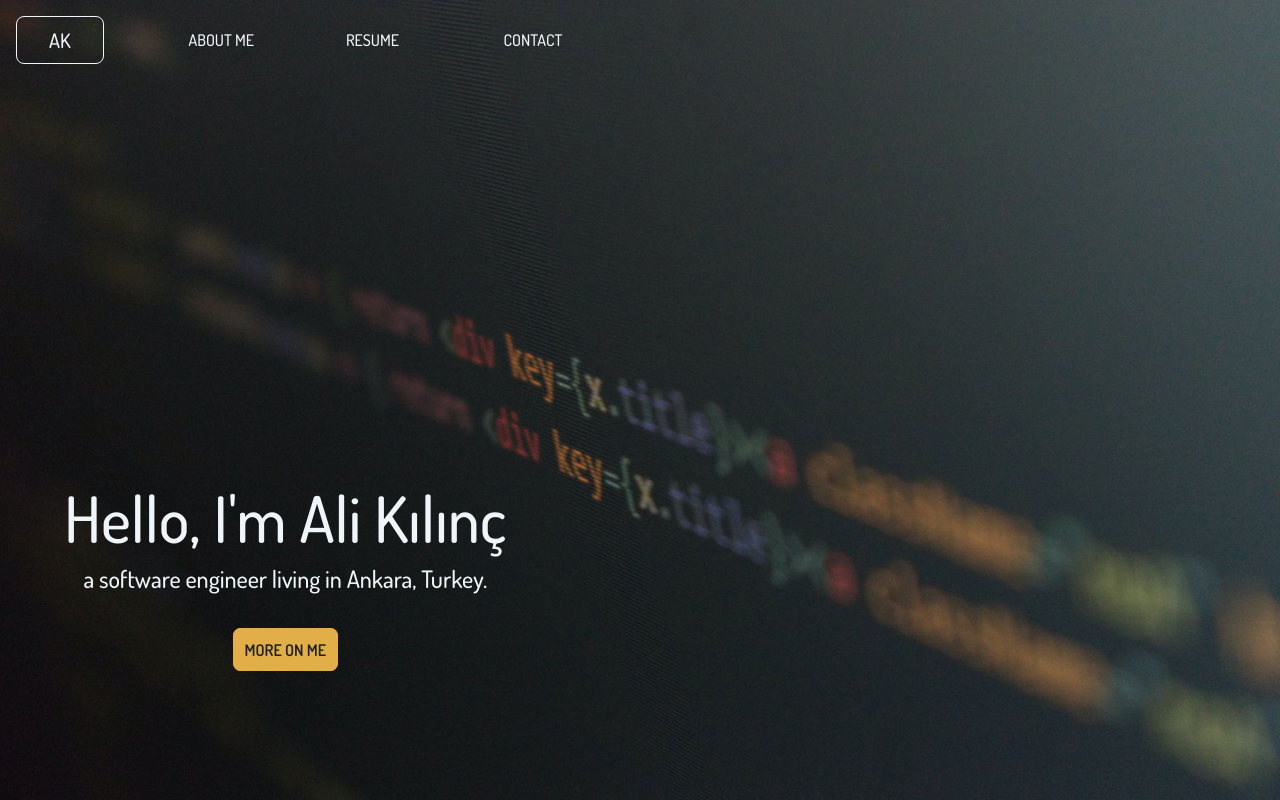
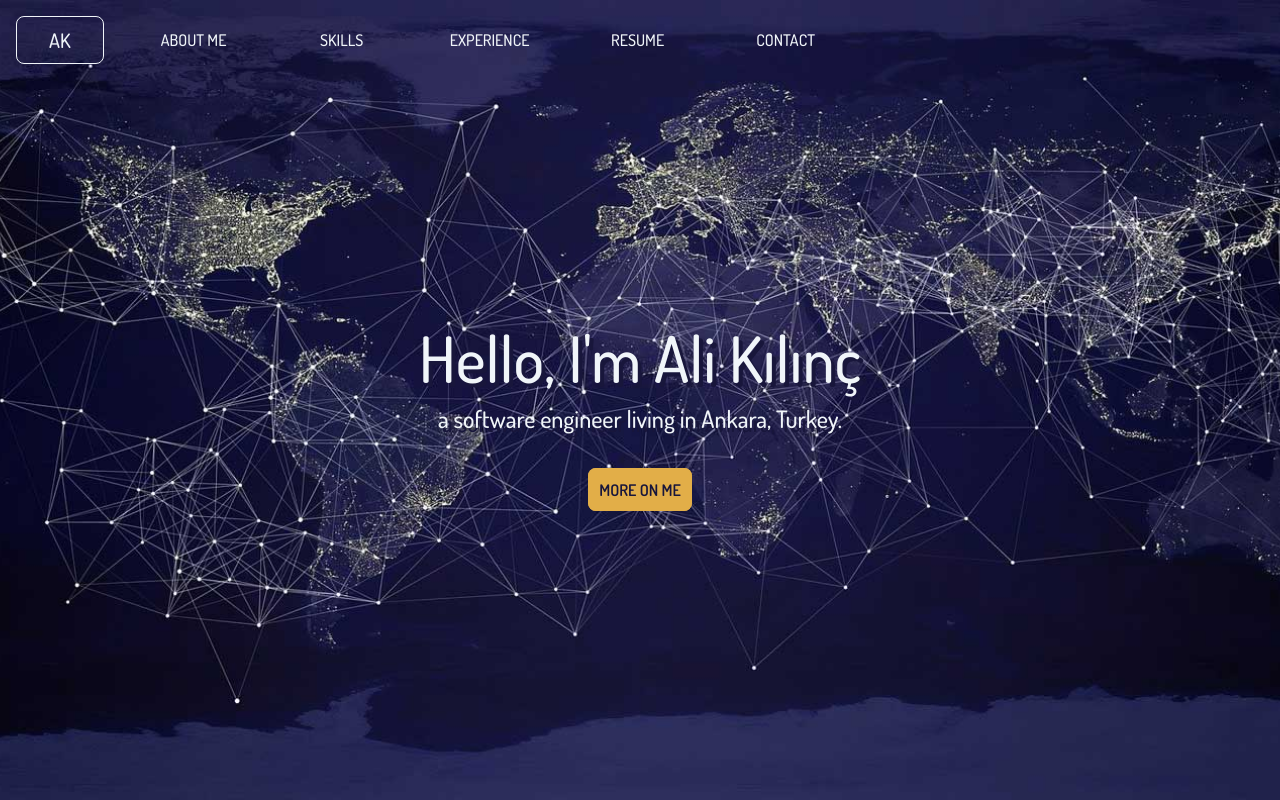
Before and after one commit to ali-kilinc/ali-portfolio, a plain HTML site: page index.html in a window 1280 px wide. Shown: the top 800 px of the page. Drawn offline with Linux system fonts and the light colour scheme.

Commit message:
make visual improvements

```diff
--- a/assets/css/portfolio.scss
+++ b/assets/css/portfolio.scss
@@ -2,8 +2,8 @@ $font-stack:    'Dosis', sans-serif;
 
 $color-1 : #f0f5f9;
 $color-2 : #c9d6df;
-$color-3 : #52616b;
-$color-4 : #1e2022;
+$color-3 : #2b2e5b;
+$color-4 : #18163b;
 $color-x : #e2ae48;
 
 /* #region Mustard color underlined items */
@@ -23,6 +23,7 @@ $color-x : #e2ae48;
 body{
   font-family: $font-stack;
   background-color: $color-2;
+  color: $color-4;
 }
 
 h1{
@@ -35,12 +36,6 @@ h2
   @extend %mustard-underlined;
 }
 
-.sub-h2
-{
-  font-size: 1.5rem;
-  @extend %mustard-underlined;
-}
-
 h3
 {
   font-size: 1.3rem;
@@ -49,14 +44,12 @@ h3
 @media (min-width: 962px) and (max-width:1300px) {
   h1 {font-size:4rem;}
   h2 {font-size:2.5rem;}
-  .sub-h2 {font-size:2rem;}
   h3 {font-size:1.5rem;}
 }
 
 @media (min-width: 1300px) {
   h1 {font-size:5rem;}
   h2 {font-size:3rem;}
-  .sub-h2 {font-size:2.5rem;}
   h3 {font-size:2rem;}
 }
 
@@ -124,7 +117,7 @@ a:hover
 
 .navbar-brand
 {
-  margin-right: 3rem;
+  margin-right: 1rem;
   margin-left: 1rem;
   color : #f0f5f9;
   font-weight: 400;
@@ -147,7 +140,6 @@ a:hover
   color : $color-1;
   min-width: 100px;
   transition: color .6s ease;
-  margin: 0.2rem 1.8rem;
 }
 
 .navbar-nav .nav-link:hover,
@@ -182,31 +174,36 @@ a:hover
 /*#endregion*/
 
 /* #region Home Section*/
-#home
-{
+#home {
   max-width: 100%;
+  width: 100%;
   height: 100vh;
   min-height: 600px;
-  background-image: url("../imgs/header_small.jpg");
+  background-image: url(../imgs/back-small.jpg);
+  background-attachment: fixed;
+  background-position: center;
+  background-repeat: no-repeat;
   background-size: cover;
-  background-position: center;
-  color:$color-1;
+  color: #f0f5f9;
+  padding: 20rem 0rem;
 }
 
-@media (min-width: 992px) {
-  #home {background-image: url("../imgs/header.jpg");}
+@media (min-width: 768px) {
+  #home {
+    background-image: url(../imgs/back.jpg);
+  }
 }
 
-#greeting
-{
-  position: absolute;
-  top : 60%;
-  left: 5%;
-  display: inline-block;
+#greeting {
   text-align: center;
   line-height: 1.1rem;
 }
 
+#greeting h1,
+#greeting h3
+{
+  text-shadow: 4px 4px $color-4;
+}
 
 #greeting h3
 {
@@ -381,7 +378,7 @@ input[type=text], input[type=email], textarea {
   margin-top: 6px;
   margin-bottom: 16px;
   resize: vertical;
-  background-color:$color-1;
+  background-color: $color-1;
   color : $color-3;
 }
 
--- a/index.html
+++ b/index.html
@@ -21,28 +21,34 @@
 
         <div class="collapse navbar-collapse" id="navbarSupportedContent">
           <ul class="navbar-nav mr-auto mt-4 mt-md-0 ml-5 ml-md-0">
-            <li class="nav-item">
-              <a class="nav-link slide-to-link" href="#aboutMe">ABOUT ME</a>
+            <li class="nav-item mx-1 mx-lg-3 mx-xl-4">
+              <a class="text-md-center nav-link slide-to-link" href="#aboutMe">ABOUT ME</a>
             </li>
-            <li class="nav-item">
-              <a class="nav-link" target="_blank" href="assets/docs/Resume.pdf">RESUME</a>
+            <li class="nav-item mx-1 mx-lg-3 mx-xl-4">
+              <a class="text-md-center nav-link slide-to-link" href="#skills">SKILLS</a>
             </li>
-            <li class="nav-item">
-                <a class="nav-link slide-to-link" href="#contact">CONTACT</a>
+            <li class="nav-item mx-1 mx-lg-3 mx-xl-4">
+              <a class="text-md-center nav-link slide-to-link" href="#experience">EXPERIENCE</a>
+            </li>
+            <li class="nav-item mx-1 mx-lg-3 mx-xl-4">
+              <a class="text-md-center nav-link" target="_blank" href="assets/docs/Resume.pdf">RESUME</a>
+            </li>
+            <li class="nav-item mx-1 mx-lg-3 mx-xl-4">
+                <a class="text-md-center nav-link slide-to-link" href="#contact">CONTACT</a>
               </li>
           </ul>
         </div>
       </nav>
 
-    <section id="home" class="container-fluid">
+      <section id="home" class="d-flex justify-content-center">
         <div id="greeting">
           <h1>Hello, I'm <span id="myName">Ali Kılınç</span></h1>
           <h3>a software engineer living in Ankara, Turkey.</h3>
-        <a href="#aboutMe" class="slide-to-link btn-portfolio">MORE ON ME</a>
+          <a href="#aboutMe" class="d-none  d-md-inline slide-to-link btn-portfolio">MORE ON ME</a>
         </div>
       </section>
 
-    <section id="aboutMe" class="container mt-5">
+    <section id="aboutMe" class="container mt-3 mt-sm-4 mt-lg-5">
       <h2 class="mb-3 mb-sm-4 mb-lg-5">About Me</h2>
       <div class="row align-items-center mb-sm-3 mb-lg-5">
         <div class="col-12 col-md-7">
@@ -52,8 +58,10 @@
             <p class="text-center">I'am a software engineer since 2009. I worked in various large-scale defense industry projects (C4ISR) for years. I am also interested in developing mobile and web applications and passionate about learning and using new technologies.<br><br><span id="currentFocus"><span id="currentFocusTitle">Current Focus : </span><span>Full-Stack Web Development</span></span></p>
         </div>
       </div>
+    </section>
 
-      <h2 class="sub-h2 mb-3 mb-sm-4">Skills</h2>
+    <section id="skills" class="container mt-3 mt-sm-4 mt-lg-5">
+      <h2 class="mb-3 mb-sm-4 mb-lg-5">Skills</h2>
       <div class="row px-5">
         <div class="col-4 col-md-3 col-lg-2 p-2 p-md-3 p-lg-4">
           <img src="assets/imgs/net.jpg">
@@ -115,9 +123,10 @@
           <h3 class="mt-3 text-center">mongoDb</h3>
         </div>
       </div>
+    </section>
 
-      <section id="experience mb-3">
-        <h2 class="sub-h2 mb-3 mb-sm-4">Experience</h2>
+      <section id="experience" class="container mt-3 mt-sm-4 mt-lg-5">
+        <h2 class="mb-3 mb-sm-4 mb-lg-5">Experience</h2>
 
         <div class="card card-experience">
           <div class="card-body text-center">
@@ -167,9 +176,8 @@
               <p>Development of External System Communication, Meteorological and Fire Mission Modules. (Java SE, JNI (Java Native Interface))</p>
             </div>
           </div>
-      </section>
-
-      <h2 class="sub-h2 mb-3 mb-sm-4 mb-lg-5">Projects Besides Work</h2>
+          <div class="container">
+            <h3>Projects Besides Work</h3>
             <div class="row px-5 justify-content-center">
               <div class="p-4 p-lg-2 col-12 col-md-6 col-lg-4">
                 <div class="project-container">
@@ -207,11 +215,14 @@
                 <h3 class="mt-3 text-center">MK Portfolio</h3>
               </div>
             </div>
+          </div>
+      </section>
 
-      <section id="contact" class="py-3">
+
+    <section id="contact" class="container mt-3 mt-sm-4 mt-lg-5">
       <h2 class="mb-3 mb-sm-4 mb-lg-5">Contact</h2>
-        <p class="text-center light my-1">Feel free to contact me using the form below <i class="light far fa-smile-wink"></i></p>
-        <div class="container">
+      <p class="text-center light my-1">Feel free to contact me using the form below <i class="light far fa-smile-wink"></i>
+      </p>
       <form id="contact-form" method="POST">
         <label for="name">Your Name</label>
         <input type="text" id="name-input" name="name" placeholder="Your name...">
@@ -224,13 +235,11 @@
           response you as soon as possible. Thank you <i class="fas fa-smile"></i></div>
         <div id="contact-error-message" class="alert alert-danger" role="alert"></div>
       </form>
-        </div>
     </section>
 
     <div id="overlay">
 
     </div>
-    </section>
 
     <footer>
       <section class="container d-flex flex-column align-items-center py-3">
```
Also changed, not shown: assets/css/portfolio.css, assets/css/portfolio.min.css, assets/imgs/back-small.jpg (added), assets/imgs/back.jpg (added), assets/imgs/header.jpg (deleted), assets/imgs/header_small.jpg (deleted), assets/imgs/yelpCamp1.jpg, assets/imgs/yelpCamp2.jpg, assets/imgs/yelpCamp3.jpg. Lines whose indentation alone changed are shown as unchanged.
